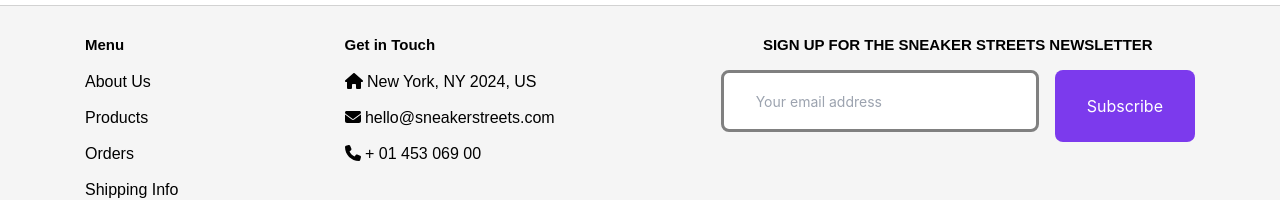
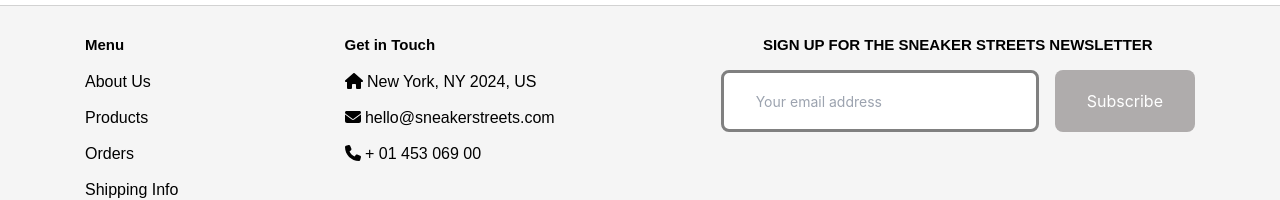
Before and after one commit to smntsng/SneakerStreets, a React (Vite) app: page /blog in a window 1280 px wide. Shown: the part 625-825 px from the top of the page. Built offline with nearby package versions, Linux system fonts and the light colour scheme; no server answers.

Commit message:
fixed subscribe button

```diff
--- a/src/components/Footer/Footer.jsx
+++ b/src/components/Footer/Footer.jsx
@@ -38,7 +38,7 @@
                             <h3 className= "signup-title">SIGN UP FOR THE SNEAKER STREETS NEWSLETTER</h3>
                             <form className= "signup-form ">
                                 <input className= "input" placeholder="Your email address" type= "email" required/>
-                                <button type= "submit" className= "button bg-violet-600">Subscribe</button>
+                                <button type= "submit" className= "footer-button">Subscribe</button>
                             </form>
                         </div>
                     </section>
--- a/src/components/Footer/footer.css
+++ b/src/components/Footer/footer.css
@@ -79,19 +79,21 @@
   font-size: 16px;
 }
 
-.button {
+.footer-button {
   flex-shrink: 0;
   padding: 0 2rem;
   border-radius: 0.5rem;
-  background-color: rgb(175, 172, 172);
+  background-color: rgb(175, 172, 172) !important;
   color: rgb(255, 255, 255);
   font-size: 1rem !important;
   align-self: stretch;
   border-color: rgb(74, 74, 74);
+  height: 62px;
+
 }
 
-.button:hover {
-  background-color: #593598;
+.footer-button:hover {
+  background-color: #593598 !important;
 }
 
 .copyright-section p{
```
